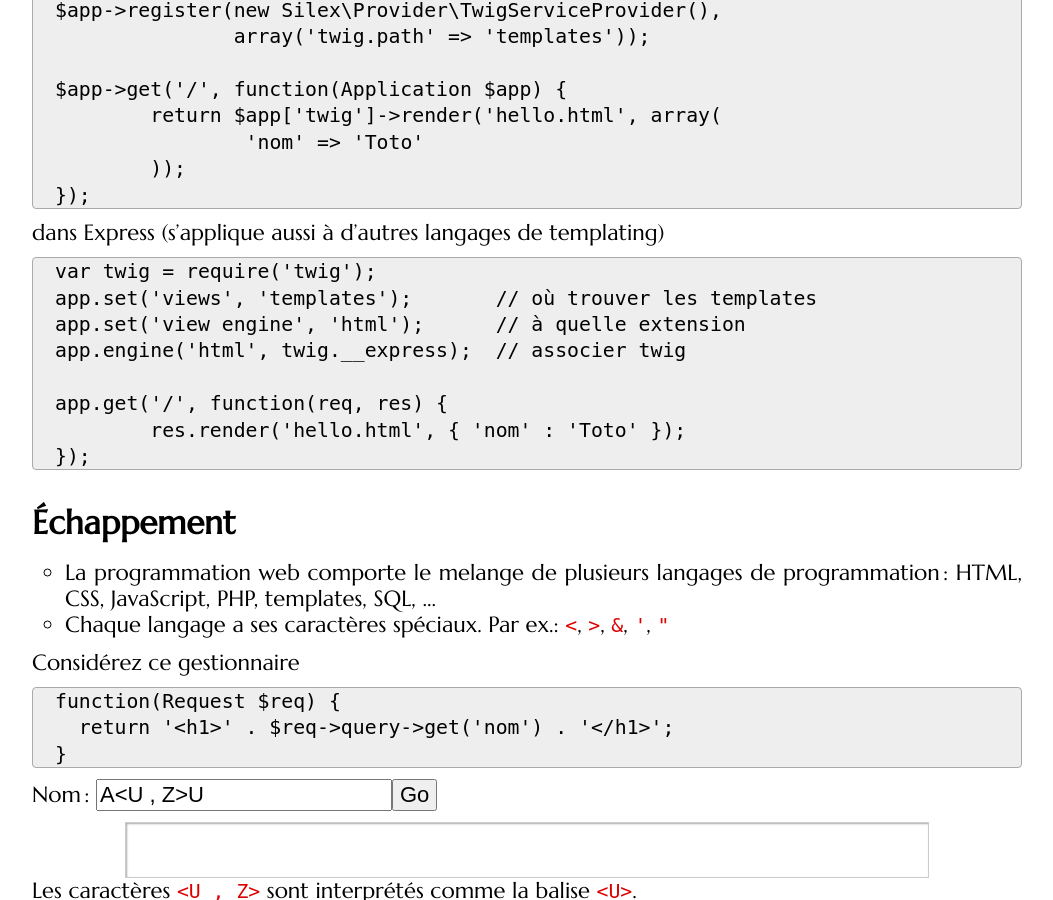
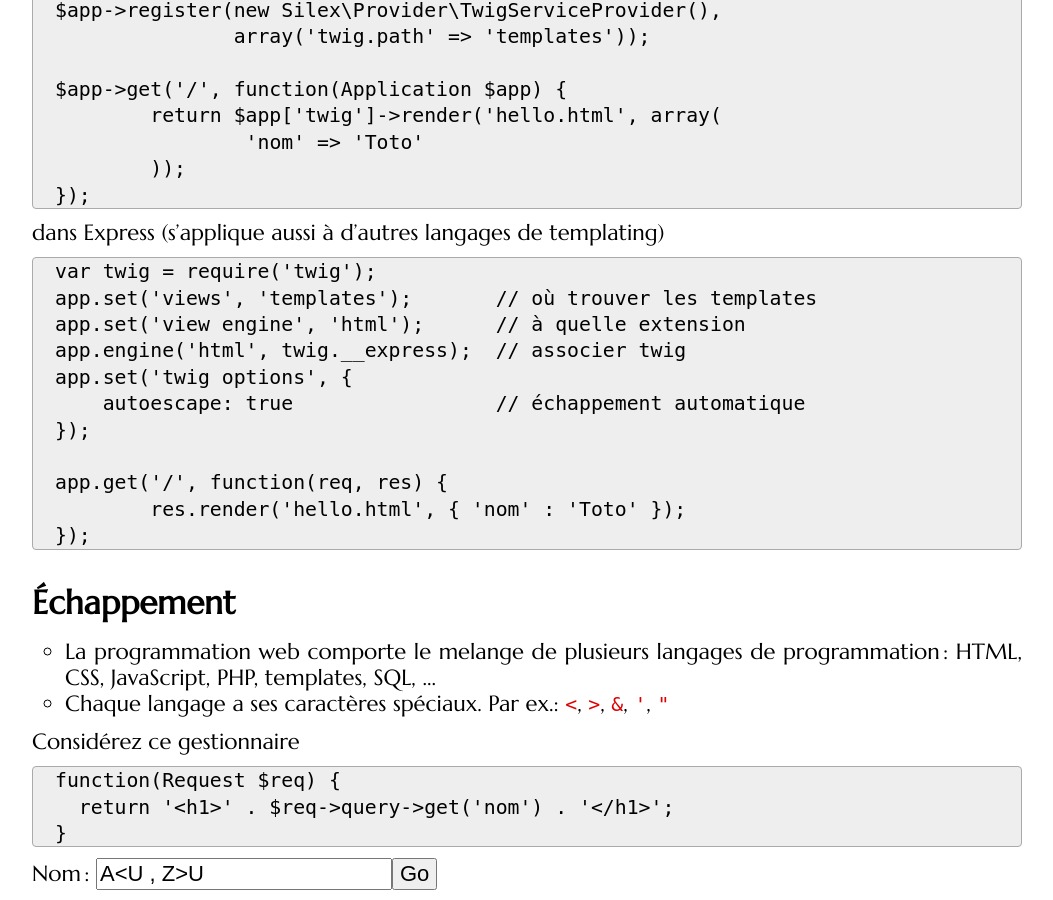
Before and after one commit to defeo/aws, a Jekyll site: the page built from _lessons/templates.md, in a window 1280 px wide and 900 px high, scrolled down 7066 px. Shown: the whole window, without its empty margins (113-1166 px from the left). Built offline with Jekyll 4.4.1, drawn with Linux system fonts in a browser that asks for light colours; some web fonts are replaced.

Commit message:
Added autoescape in Node/Twig example

```diff
--- a/_lessons/templates.md
+++ b/_lessons/templates.md
@@ -304,6 +304,9 @@ var twig = require('twig');
 app.set('views', 'templates');       // où trouver les templates
 app.set('view engine', 'html');      // à quelle extension
 app.engine('html', twig.__express);  // associer twig
+app.set('twig options', {
+    autoescape: true                 // échappement automatique
+});
 
 app.get('/', function(req, res) {
 	res.render('hello.html', { 'nom' : 'Toto' });
```
